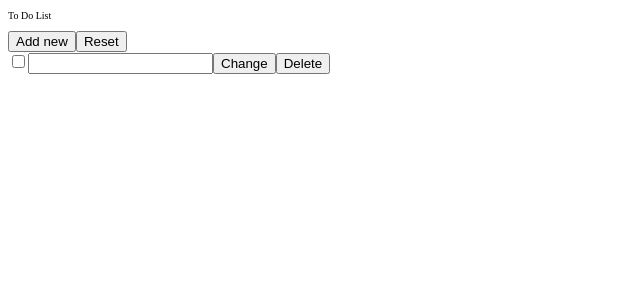
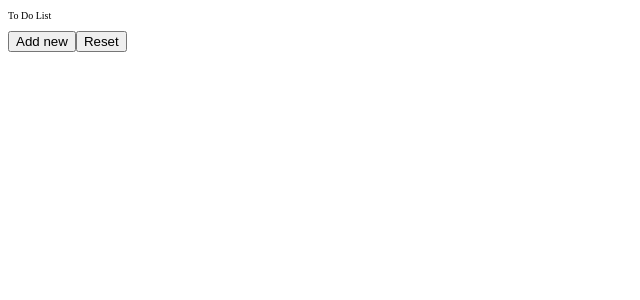
Before and after one commit to Leshista/ReactToDoList, a React (Create React App) app: page / in a window 1280 px wide. Shown: the top 300 px of the page, without its empty margins (0-640 px from the left). Built offline with nearby package versions, Linux system fonts and the light colour scheme.

Commit message:
Now Adding and Deleting elements are possible

```diff
--- a/src/components/DeleteModal.tsx
+++ b/src/components/DeleteModal.tsx
@@ -3,13 +3,16 @@ import React, {FC} from 'react';
 import './DeleteModal.css'
 
 interface DeleteModalProps{
-    onClick: ()=> void;
+    onClick: () => void;
+    onDelete: (taskToDelete: string) => void;
+    id:any
 }
 
 const DeleteModal:FC<DeleteModalProps> = (props) =>{
 
     const confirmHandler = () =>{
         props.onClick()
+        props.onDelete(props.id)
     }
 
     const cancelHandler = () => {
--- a/src/components/ToDoBlock.tsx
+++ b/src/components/ToDoBlock.tsx
@@ -3,7 +3,7 @@ import React, {FC, MouseEvent, useState} from "react";
 import ToDoItem from "./ToDoItem";
 
 interface NewTaskInterface{
-    text:string
+    text?:string
 }
 
 const ToDoBlock: FC = () => {
@@ -11,20 +11,22 @@ const ToDoBlock: FC = () => {
     const [task, setTask] = useState<string>('');
 
     const addNewHandler = (event: MouseEvent): void => {
-        const newTask: NewTaskInterface = {
-            text: ""
-        }
-    setToDoList([...toDoList, newTask])
+    setToDoList([...toDoList, task])
     }
 
+
     return (
-    <section className="to-do-block">
+        <section className="to-do-block">
+            <div className="to-do-block__buttons">
+                <button className="to-do-block__add-new" onClick={addNewHandler}>Add new</button>
+                <button className="to-do-block__reset">Reset</button>
+            </div>
         <div className="to-do-block__items">
-        <button className="to-do-block__add-new" onClick={addNewHandler}>Add new</button>
-        <button className="to-do-block__reset">Reset</button>
+                {toDoList.map((e:NewTaskInterface, key:number) => {
+                    return <ToDoItem setTask={setTask} setToDoList={setToDoList} toDoList={toDoList} value={task} key={key} id={key}/>
+            })}
+            {console.log(toDoList)}
         </div>
-            <ToDoItem setTask={setTask} />
-            {console.log(toDoList)}
     </section>
     )
 }
--- a/src/components/ToDoItem.tsx
+++ b/src/components/ToDoItem.tsx
@@ -5,19 +5,26 @@ import DeleteModal from './DeleteModal';
 
 interface ToDoItemProps{
     setTask: React.Dispatch<React.SetStateAction<string>>;
+    setToDoList: React.Dispatch<React.SetStateAction<{}[]>>;
+    toDoList: {}[];
+    value: string;
+    id: number;
 }
 
 
 const ToDoItem:FC<ToDoItemProps> = (props) =>{
-
     const [modalIsOpen, setModalIsOpen] = useState(false);
 
-    const deleteHolderOn = () =>{
+    const deleteHolderOn = (): void =>{
         setModalIsOpen(true)
     }
-
-    const deleteHolderOff = () =>{
+    const deleteHolderOff = (): void =>{
         setModalIsOpen(false)
+    }
+    const deleteItem = (taskToDelete:string): void => {
+        props.setToDoList(props.toDoList.filter(e => {
+            return e != taskToDelete;
+        }))
     }
 
     const changeHandler = (event:ChangeEvent<HTMLInputElement>): void => {
@@ -25,13 +32,13 @@ const ToDoItem:FC<ToDoItemProps> = (props) =>{
     }
 
     return (
-        <div className="to-do-item">
-        <input type="checkbox" id="" className="to-do-item__checkbox"/>
-            <input type="text" id="" className="to-do-item__text" onChange={ changeHandler}/>
+        <div className="to-do-item" id={String(props.id)}>
+        <input type="checkbox" id='' className="to-do-item__checkbox"/>
+            <input type="text" id="" value={props.value} className="to-do-item__text" onChange={ changeHandler}/>
         <button className="to-do-item__delete-button">Change</button>
             <button className="to-do-item__delete-button" onClick={deleteHolderOn}>Delete</button>
 
-            {modalIsOpen && <><Backdrop onClick= {deleteHolderOff}/><DeleteModal onClick= {deleteHolderOff} /></>}
+            {modalIsOpen && <><Backdrop onClick= {deleteHolderOff}/><DeleteModal onClick= {deleteHolderOff} onDelete={deleteItem} id={props.id}/></>}
     </div>
     )
 }
```
